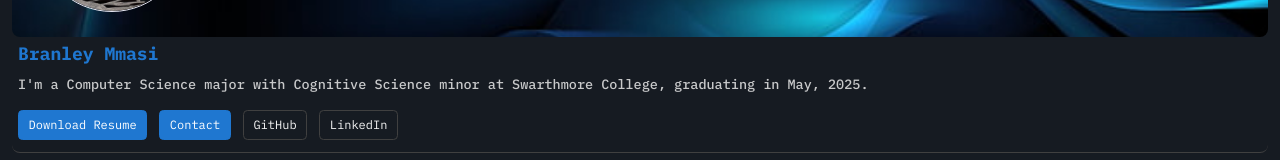
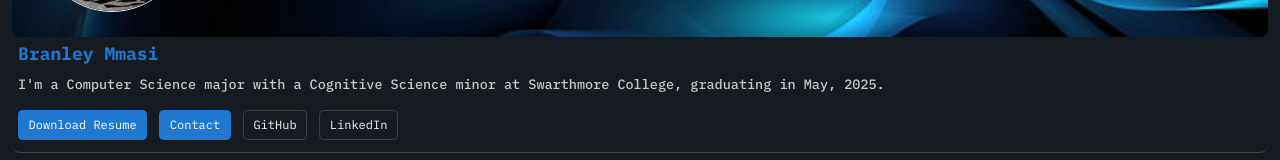
Before and after one commit to onyangojerry/portfolio-react, a React (Vite) app: page / in a window 1280 px wide. Shown: the part 234-394 px from the top of the page. Built offline with nearby package versions, Linux system fonts and the light colour scheme; no server answers.

Commit message:
fixed hero section typo

```diff
--- a/src/components/ProfileDetails/ProfileDetails.tsx
+++ b/src/components/ProfileDetails/ProfileDetails.tsx
@@ -43,7 +43,7 @@ const ProfileDetails: React.FC = () => {
         <h1>Branley Mmasi</h1>
         <h4>
           {" "}
-          I'm a Computer Science major with Cognitive Science minor at
+          I'm a Computer Science major with a Cognitive Science minor at
           Swarthmore College, graduating in May, 2025.{" "}
         </h4>
         <div className="hero-buttons mt-3">
```
